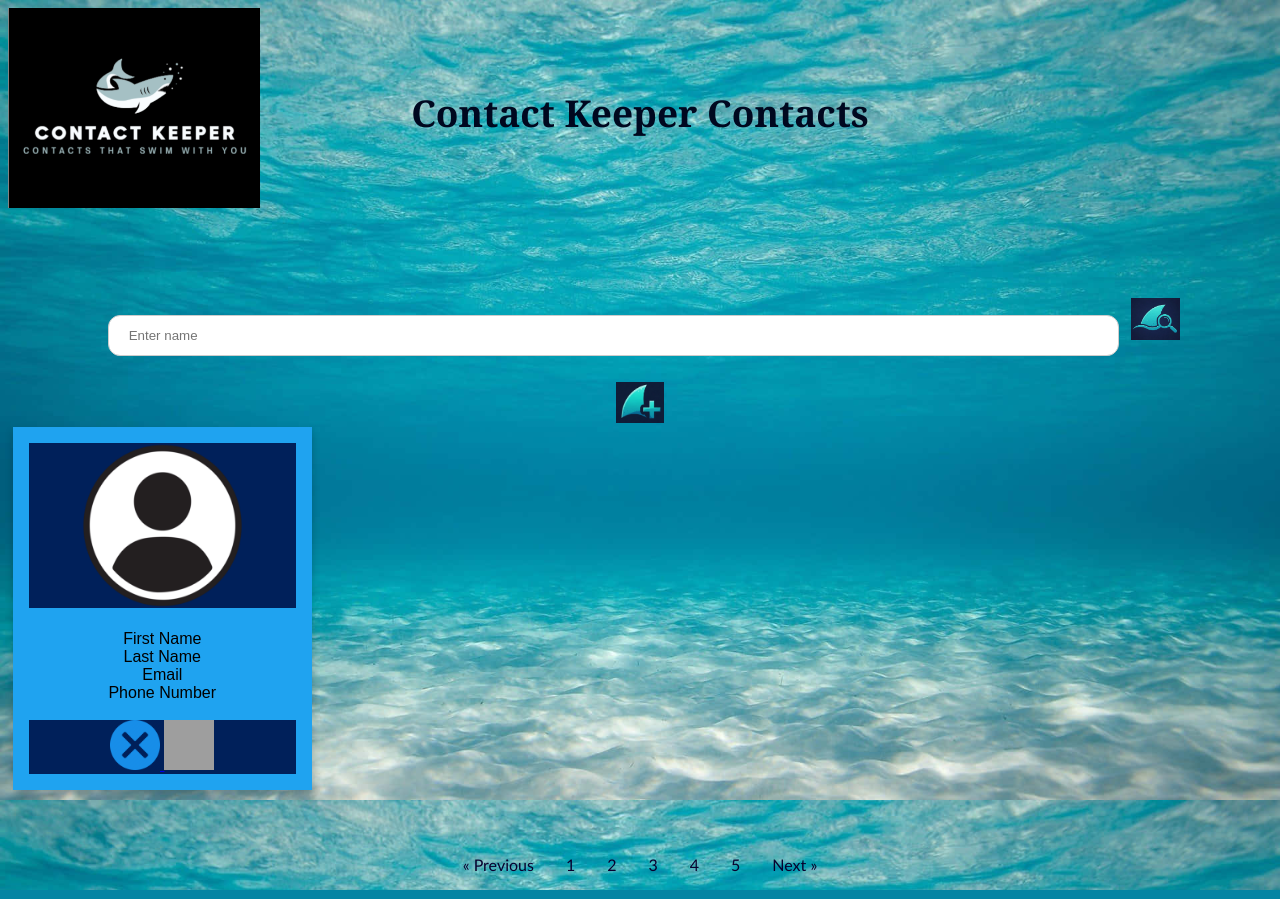
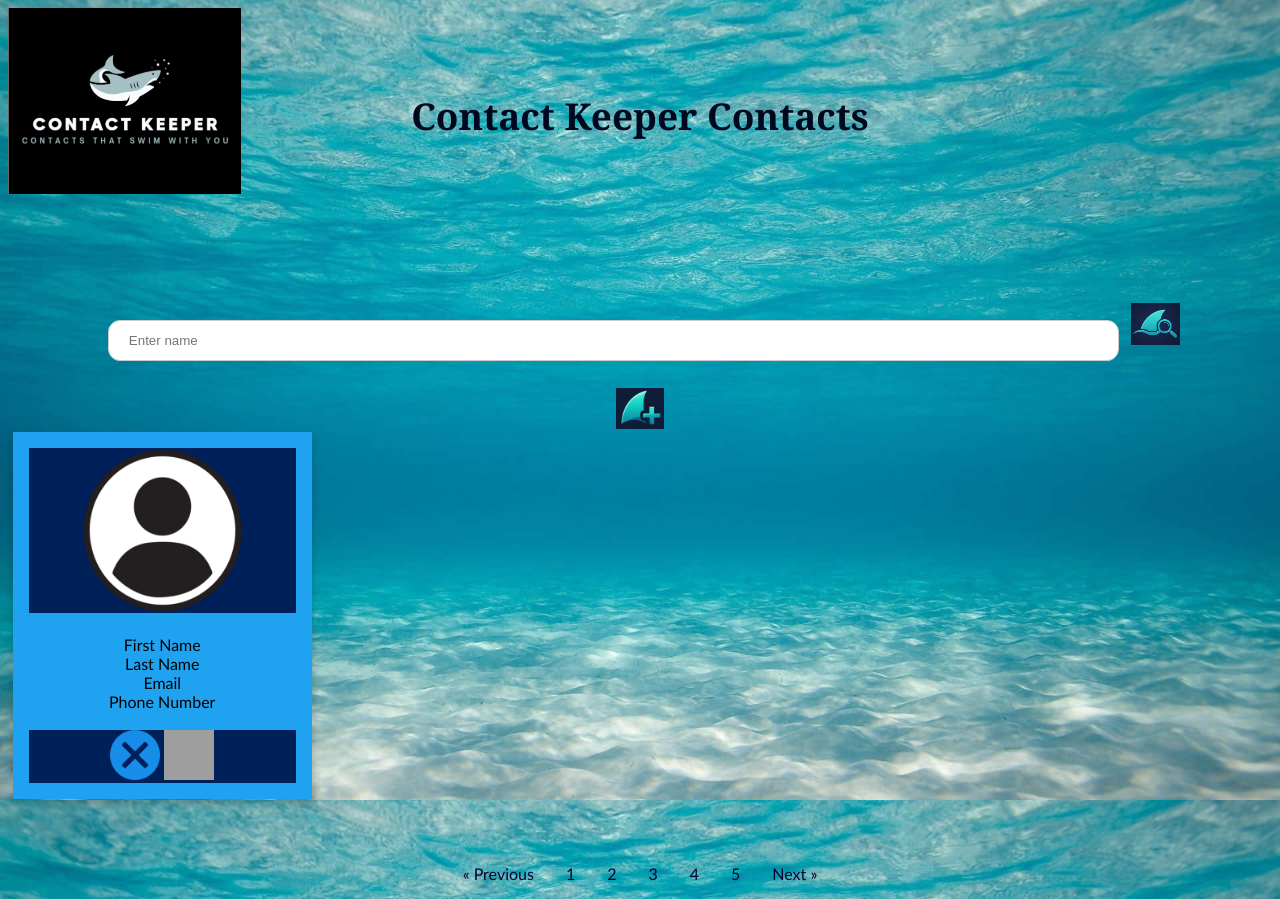
Before and after one commit to lbrown169/ContactManager, a PHP site: page /contacts.html in a window 1280 px wide. Run offline with PHP 8.4, Linux system fonts and the light colour scheme; grey boxes are pictures that could not be loaded.

Commit message:
Update contacts.css for lighthouse

```diff
--- a/css/contacts.css
+++ b/css/contacts.css
@@ -1,3 +1,4 @@
+/*background*/
 body {
     background-image: url('../Pictures/underwater-login-back.png');
     background-repeat: no-repeat;
@@ -5,6 +6,7 @@ body {
     background-size: cover;
   }
 
+/*header/title*/
 h1 {
   height: 150px;
   width: 500px;
@@ -15,20 +17,21 @@ h1 {
   font-size: 37px;
 }
 
-
+/*logo*/
 #logo{
-  height: 200px;
-  width: 252px;
+  height: 185.5px;
+  width: 232.5px;
   float: left;
 }
 
+/*texts and fonts*/
 label{
   font-family:'Trebuchet MS', 'Lucida Sans Unicode', 'Lucida Grande', 'Lucida Sans', Arial, sans-serif;
   font-size: 20px;
   text-align: center;
 }
 
-body {font-family: Arial, Helvetica, sans-serif;}
+body {font-family:'Trebuchet MS', 'Lucida Sans Unicode', 'Lucida Grande', 'Lucida Sans', Arial, sans-serif;}
 
 /* pretty boxes */
 input[type=text], input[type=password] {
@@ -147,16 +150,19 @@ th {
   cursor: pointer;
 }
 
+
 /*for contact cards*/
 * {
   box-sizing: border-box;
 }
+
 
 .column {
   float: left;
   width: 25%;
   padding: 0 10px;
 }
+
 
 .row {margin: 0 -5px;}
 
@@ -180,6 +186,7 @@ th {
   width: 100%;
 }
 
+
 /*animation */
 .animate {
   -webkit-animation: animatezoom 0.6s;
```
